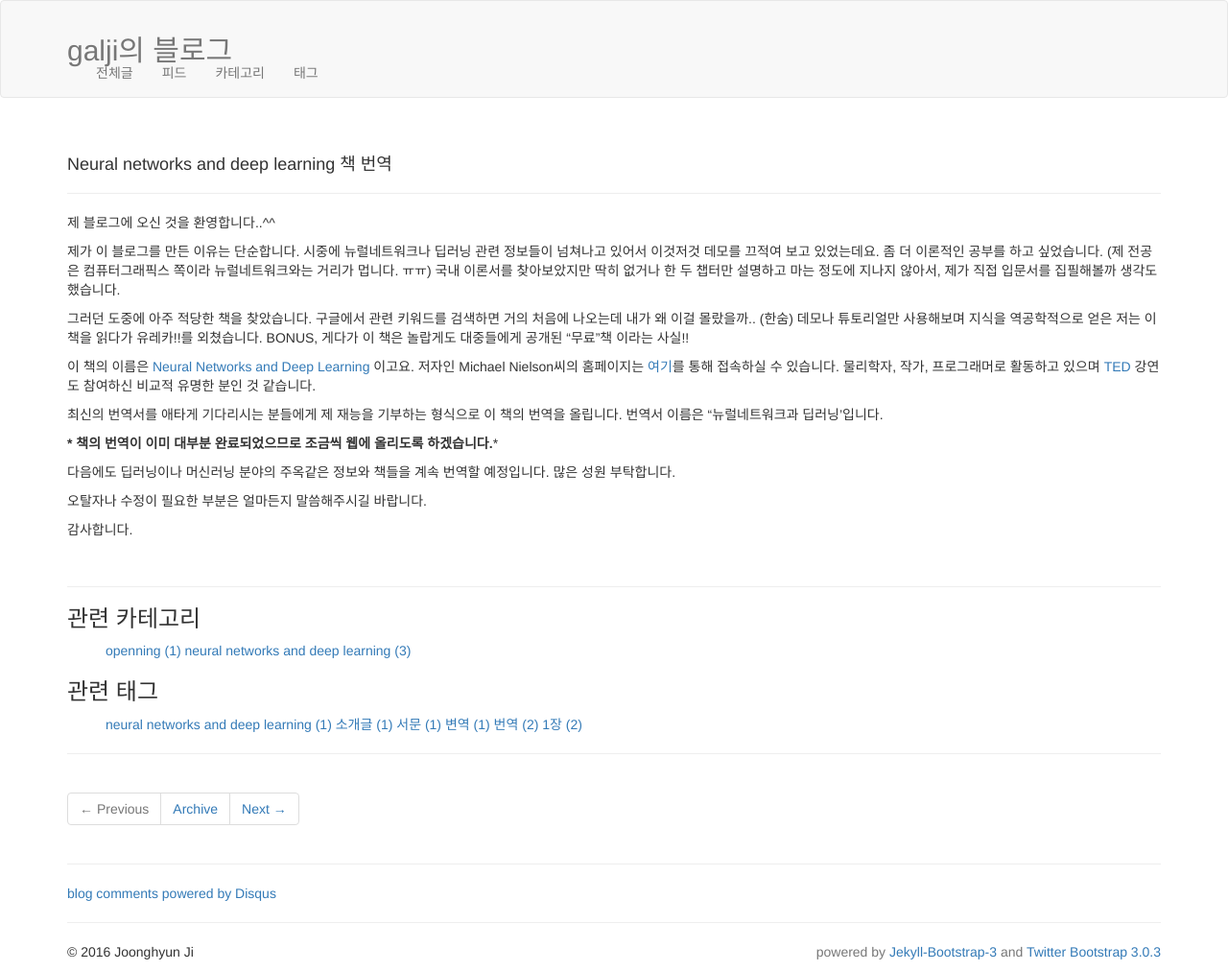
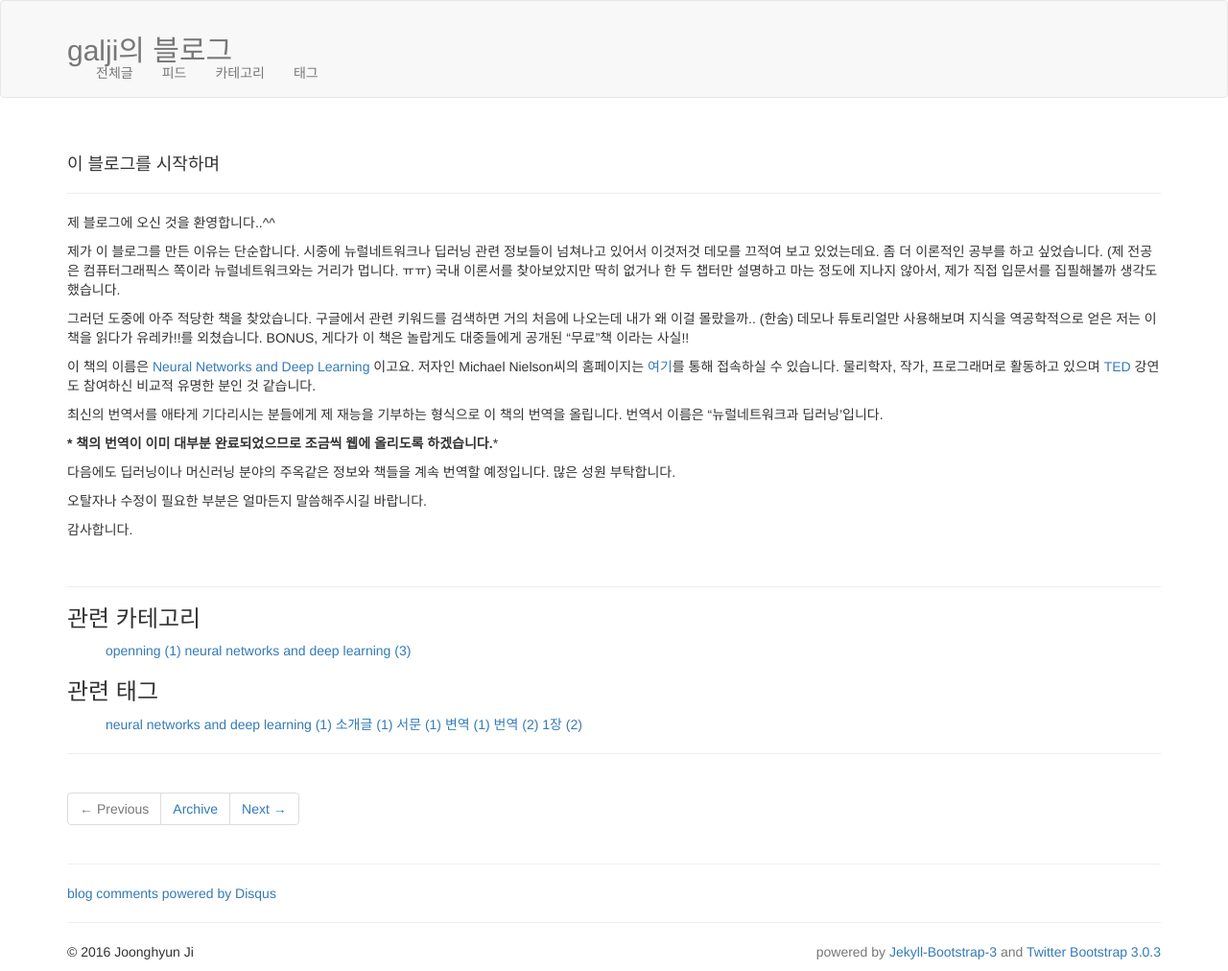
Before and after one commit to philocom/blog, a Jekyll site: the page built from _posts/2016-01-05-beginning.md, in a window 1280 px wide. Shown: the whole page at 96% size. Built offline with Jekyll 4.4.1, drawn with Linux system fonts in a browser that asks for light colours; nearby versions of some CDN libraries; library files that are not in the unit come from our copies; comment, search, counter and statistics services are not loaded.

Commit message:
no message

```diff
--- a/_posts/2016-01-05-beginning.md
+++ b/_posts/2016-01-05-beginning.md
@@ -1,7 +1,6 @@
 ---
 layout: post
-title: "Neural networks and deep learning 책 번역"
-description: "번역을 시작하기 앞서"
+title: 이 블로그를 시작하며
 category: openning
 tags: [neural networks and deep learning, 소개글]
 ---
```
Also changed, not shown: _posts/trans_neuraldeep/preface/2016-01-07-nndl_preface_0.md (+1 -1 lines).
